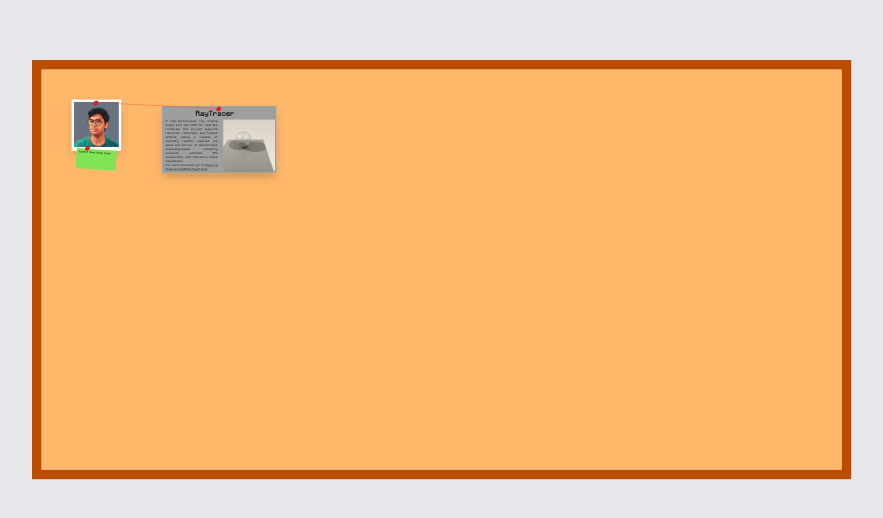
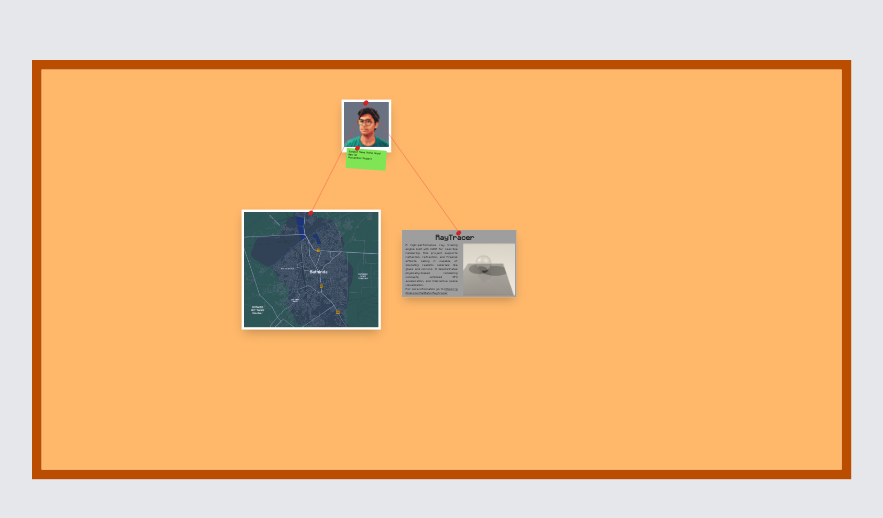
Before and after one commit to HellBats/Portfolio, a React (Vite) app: page / in a window 1280 px wide. Shown: the part 140-658 px from the top of the page, without its empty margins (168-1051 px from the left). Built offline with nearby package versions, Linux system fonts and the light colour scheme; grey boxes are pictures that could not be loaded; the HTML template or start-up script is replaced by a standard one.

Commit message:
Added a Map

```diff
--- /dev/null
+++ b/src/Components/Map.tsx
@@ -0,0 +1,14 @@
+import map from "../assets/BathindaMap.png"
+
+const Map  = () =>
+{
+    return(
+    <div className="p-3 shadown-black shadow-2xl bg-white">
+        <div className="bg-gray-500">
+            <img src={map} className="w-2xl" draggable={false}></img>
+        </div>
+    </div>
+    );
+}
+
+export default Map;
--- a/src/Components/StickyNote.tsx
+++ b/src/Components/StickyNote.tsx
@@ -2,14 +2,15 @@ import type { Drag } from "../Hooks/store";
 
 interface PinProps {
   pos: Drag;
+  points: string[];
 }
 
 
 const Note:React.FC<PinProps> = ({
     pos,
+    points,
 }) =>
 {
-
     return(
         <svg className="absolute w-full h-full pointer-events-none"
         style={{
@@ -17,7 +18,11 @@ const Note:React.FC<PinProps> = ({
         overflow: "visible",
         }}>
         <rect width="200" height="100" x={pos.x} y={pos.y} fill="#7FE555" rx={2} ry={2} transform="rotate(4, 0,0)"></rect>
-        <text x={pos.x+10} y={pos.y+20} fill="black" fontSize={12} transform="rotate(4, 0,0)">Suspect Name: Vishal Goyal</text>
+        {
+            points.map((point,index)=> <text x={pos.x+10} y={pos.y+20 + index*15} fill="black"
+                fontSize={12} transform="rotate(4, 0,0)">{point}</text>)
+        }
+
         </svg>
     )
 }
--- a/src/Components/SuspectCard.tsx
+++ b/src/Components/SuspectCard.tsx
@@ -6,14 +6,15 @@ import Note from "./StickyNote";
 const SuspectCard = () =>
 {
     const pin_pos:Drag = {x:70,y:5};
-    const note_pos:Drag = {x:15,y:5}
+    const note_pos:Drag = {x:15,y:5};
+    const ProfileNotes = ["Suspect Name: Vishal Goyal", "Age: 22","Occupation: Student"]
     return(
-        <div className="p-3 shadown-black shadow-2xl bg-white pb-5">
+        <div className="p-3 shadown-black shadow-2xl bg-white pb-7">
             <div className="bg-gray-500">
                 <img src={profile_picture} className="w-56" draggable={false}></img>
             </div>
             <Pin pos={pin_pos}></Pin>
-            <Note pos={note_pos}></Note>
+            <Note pos={note_pos} points={ProfileNotes}></Note>
         </div>
     );
 }
--- a/src/Pages/Home.tsx
+++ b/src/Pages/Home.tsx
@@ -5,22 +5,24 @@ import {useDrag } from "../Hooks/store";
 import ConnectorLine from "../Components/ConnectorLine";
 import Canvas from "../Components/Canvas";
 import SuspectCard from "../Components/SuspectCard";
+import Map from "../Components/Map";
 
 
 
 
 const Home = () =>
 {
-    const a = useDrag((state) => state.components[0]);
-    const b = useDrag((state) => state.components[1]);
+    const pos1 = useDrag((state) => state.components[0]);
+    const pos2 = useDrag((state) => state.components[1]);
+    const pos3 = useDrag((state) => state.components[2]);
     return(
         <Canvas>
         <div className="absolute w-full h-full">
             {/* <ConnectorLine start={{ x: 150, y: 150 }} end = {{ x: 600, y: 180 }}></ConnectorLine> */}
-            <Draggable initialPosition={{ x: 150, y: 150 }} id={0}>
+            <Draggable initialPosition={{ x: 1500, y: 150 }} id={0}>
                 <SuspectCard></SuspectCard>
             </Draggable>
-            <Draggable initialPosition={{ x: 600, y: 180 }} id={1}>
+            <Draggable initialPosition={{ x: 1800, y: 800 }} id={1}>
                 <div className="rounded-2xl shadow-2xl">
                     <ProjectCard
                     name={"RayTracer"}
@@ -30,7 +32,9 @@ const Home = () =>
                     picture={ray_tacer}></ProjectCard>
                 </div>
             </Draggable>
-            {a && b && <ConnectorLine start={a} end={b}></ConnectorLine>}
+            <Draggable initialPosition={{ x: 1000, y: 700 }} id={2}><Map></Map></Draggable>
+            {pos1 && pos2 && <ConnectorLine start={pos1} end={pos2}></ConnectorLine>}
+            {pos1 && pos3 && <ConnectorLine start={pos1} end={pos3}></ConnectorLine>}
         </div>
         </Canvas>
     );
```
Also changed, not shown: src/assets/BathindaMap.png (added).
